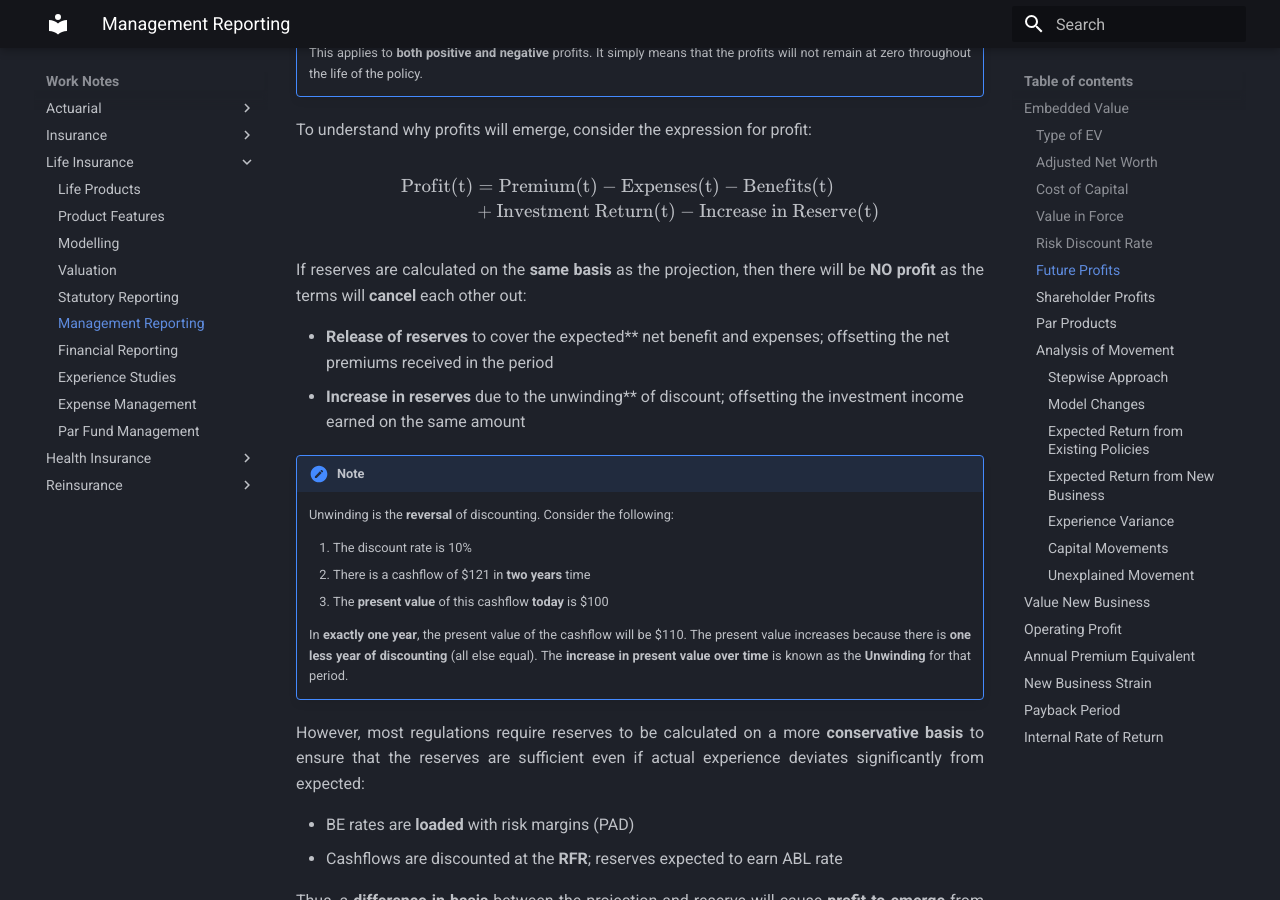
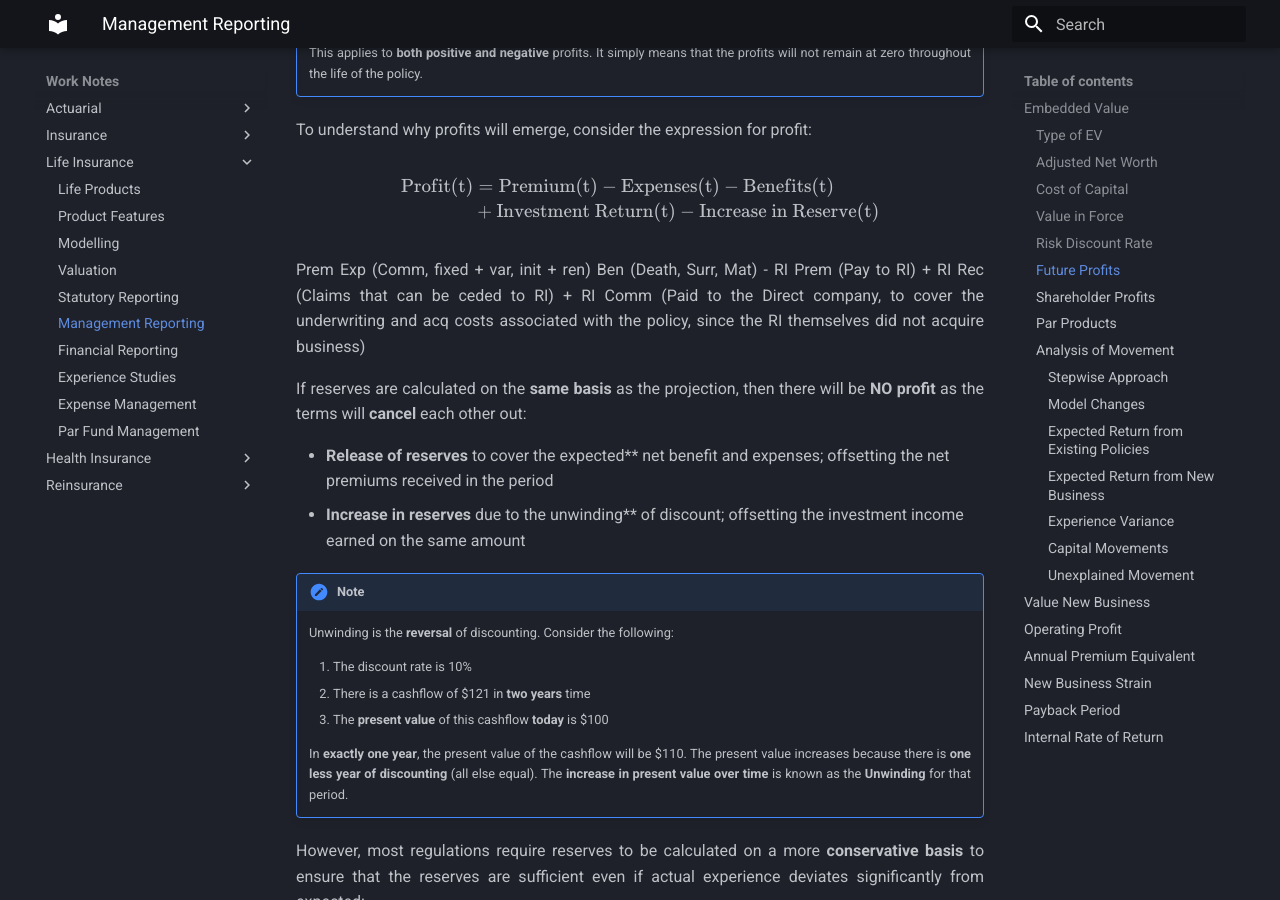
Before and after one commit to Sleepypiggi/Work_Notes, an MkDocs documentation site: the page built from docs/3_Life_Insurance/6_Management_Reporting.md, in a window 1280 px wide and 900 px high, scrolled down 4286 px. Built offline with MkDocs 1.6.1 and Material for MkDocs 9.7.7, drawn with Linux system fonts in a browser that asks for light colours.

Commit message:
Phone Update

```diff
--- a/docs/3_Life_Insurance/6_Management_Reporting.md
+++ b/docs/3_Life_Insurance/6_Management_Reporting.md
@@ -129,6 +129,15 @@ $$
     &+ \text{Investment Return(t)} - \text{Increase in Reserve(t)}
 \end{aligned}
 $$
+
+Prem
+Exp (Comm, fixed + var, init + ren)
+Ben (Death, Surr, Mat)
+- RI Prem (Pay to RI)
++ RI Rec (Claims that can be ceded to RI)
++ RI Comm (Paid to the Direct company, to cover the underwriting and acq costs associated with the policy, since the RI themselves did not acquire business)
+
+
 
 If reserves are calculated on the **same basis** as the projection, then there will be **NO profit** as the terms will **cancel** each other out:
 
```
